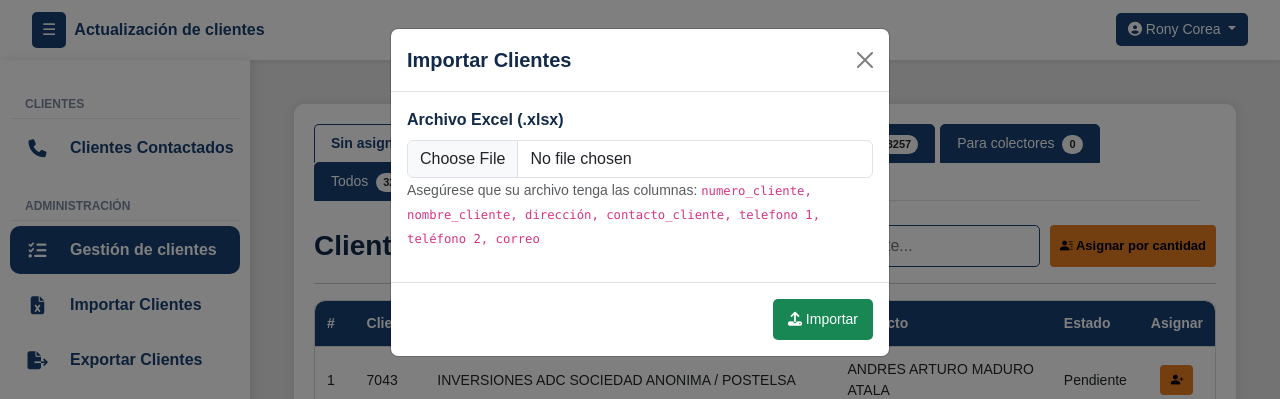
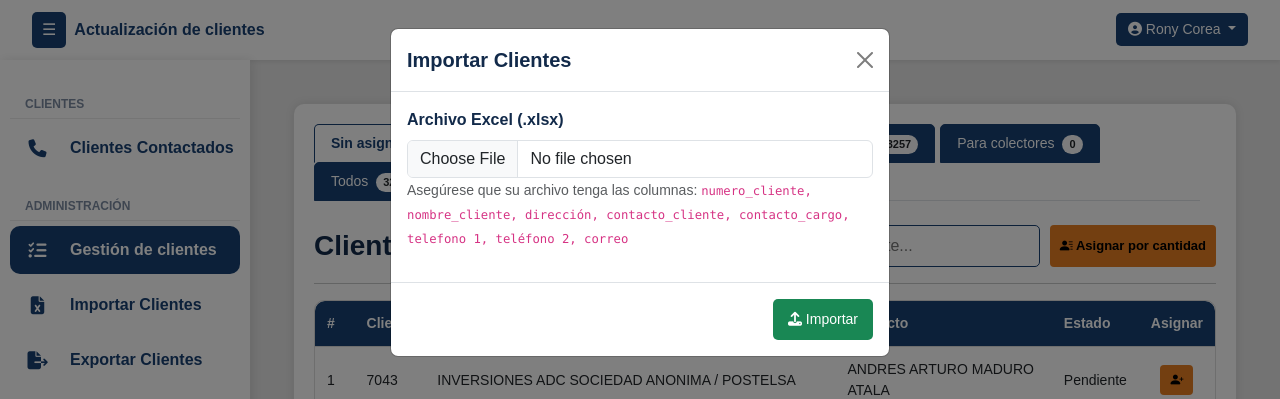
Before and after one commit to FabricioCorea/act_clientes_ccit, a Django app: page /gestion/sin-asignar/ in a window 1280 px wide, after a click on "Importar Clientes". Shown: the top 399 px of the page. Run offline with Django 5.2, Linux system fonts and the light colour scheme; a user stored in the database is signed in; data comes from the database, SQL or seed files in the repository; both versions use the stored data as it was after the commit; some libraries are stand-ins or nearby versions.

Commit message:
Add campo cargo

```diff
--- a/clientes/models.py
+++ b/clientes/models.py
@@ -17,6 +17,7 @@ class Cliente(models.Model):
     numero_cliente = models.CharField(max_length=50, unique=True)
     nombre_cliente = models.CharField(max_length=255)
     contacto_cliente = models.CharField(max_length=255)
+    contacto_cargo = models.CharField(max_length=100, null=True, blank=True)
     telefono_cliente = models.CharField(max_length=50, null=True, blank=True)
     telefono_dos = models.CharField(max_length=50, null=True, blank=True)
     direccion = models.CharField(max_length=255, null=True, blank=True)
--- a/clientes/views.py
+++ b/clientes/views.py
@@ -1893,7 +1893,7 @@ def importar_clientes(request):
 
         for i, fila in enumerate(hoja.iter_rows(min_row=2, values_only=True), start=2):
             try:
-                numero, nombre, direccion, contacto, telefono, telefono_dos, correo = fila[:7]
+                numero, nombre, direccion, contacto, contacto_cargo, telefono, telefono_dos, correo = fila[:8]
             except ValueError:
                 errores.append(f"Fila {i}: Número incorrecto de columnas.")
                 continue
@@ -1912,6 +1912,7 @@ def importar_clientes(request):
             if cliente:
                 cliente.nombre_cliente = nombre
                 cliente.contacto_cliente = contacto
+                cliente.contacto_cargo = contacto_cargo or None
                 cliente.telefono_cliente = str(telefono)
                 cliente.telefono_dos = str(telefono_dos) if telefono_dos else None
                 cliente.correo = correo or None
@@ -1924,6 +1925,7 @@ def importar_clientes(request):
                     numero_cliente=numero,
                     nombre_cliente=nombre,
                     contacto_cliente=contacto,
+                    contacto_cargo=contacto_cargo or None,
                     telefono_cliente=str(telefono),
                     telefono_dos=str(telefono_dos) if telefono_dos else None,
                     correo=correo or None,
--- a/templates/layout/layout.html
+++ b/templates/layout/layout.html
@@ -209,7 +209,7 @@
             <div class="mb-3">
               <label for="archivo_excel" class="form-label">Archivo Excel (.xlsx)</label>
               <input class="form-control" type="file" name="archivo_excel" id="archivo_excel" accept=".xlsx" required>
-              <small class="form-text text-muted mt-2">Asegúrese que su archivo tenga las columnas: <code>numero_cliente, nombre_cliente, dirección, contacto_cliente, telefono 1, teléfono 2, correo</code></small>
+              <small class="form-text text-muted mt-2">Asegúrese que su archivo tenga las columnas: <code>numero_cliente, nombre_cliente, dirección, contacto_cliente, contacto_cargo, telefono 1, teléfono 2, correo</code></small>
             </div>
           </div>
           <div class="modal-footer">
```
Also changed, not shown: clientes/migrations/0022_cliente_contacto_cargo.py (added), db.sqlite3.
